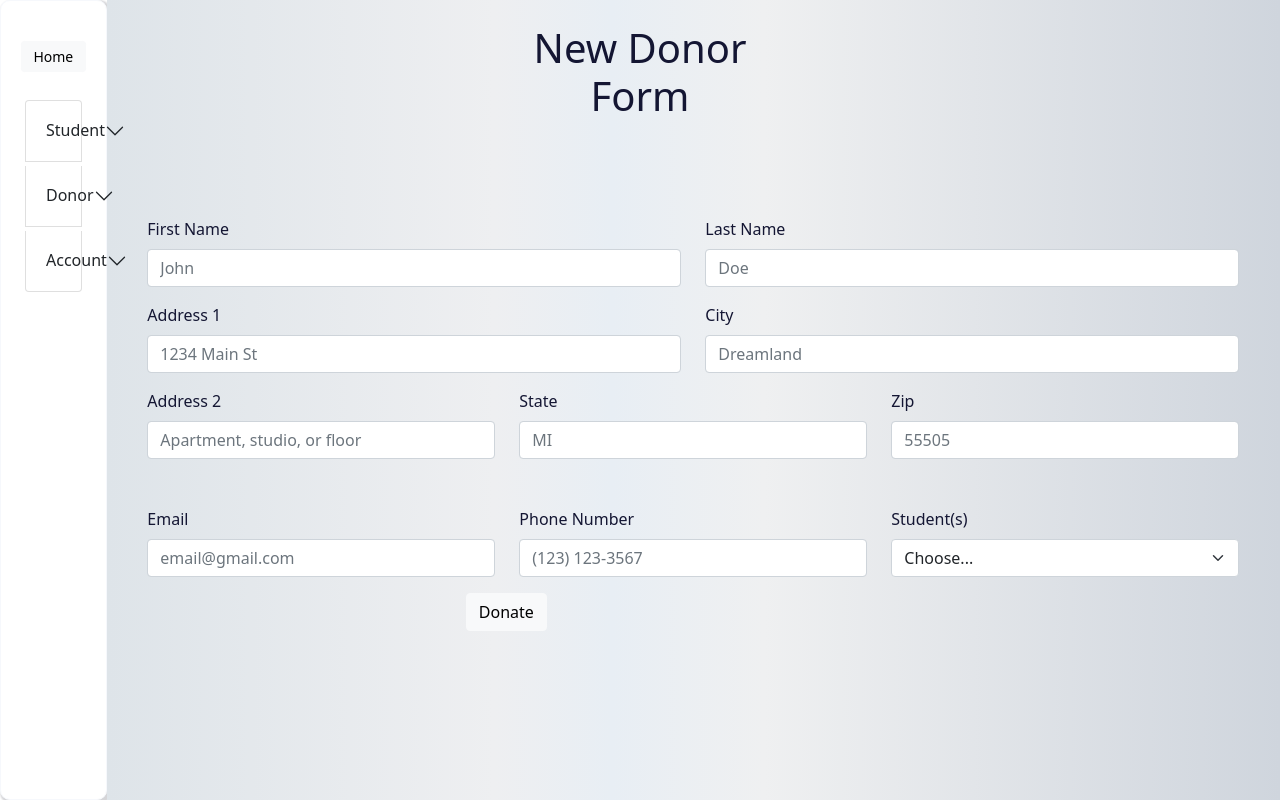
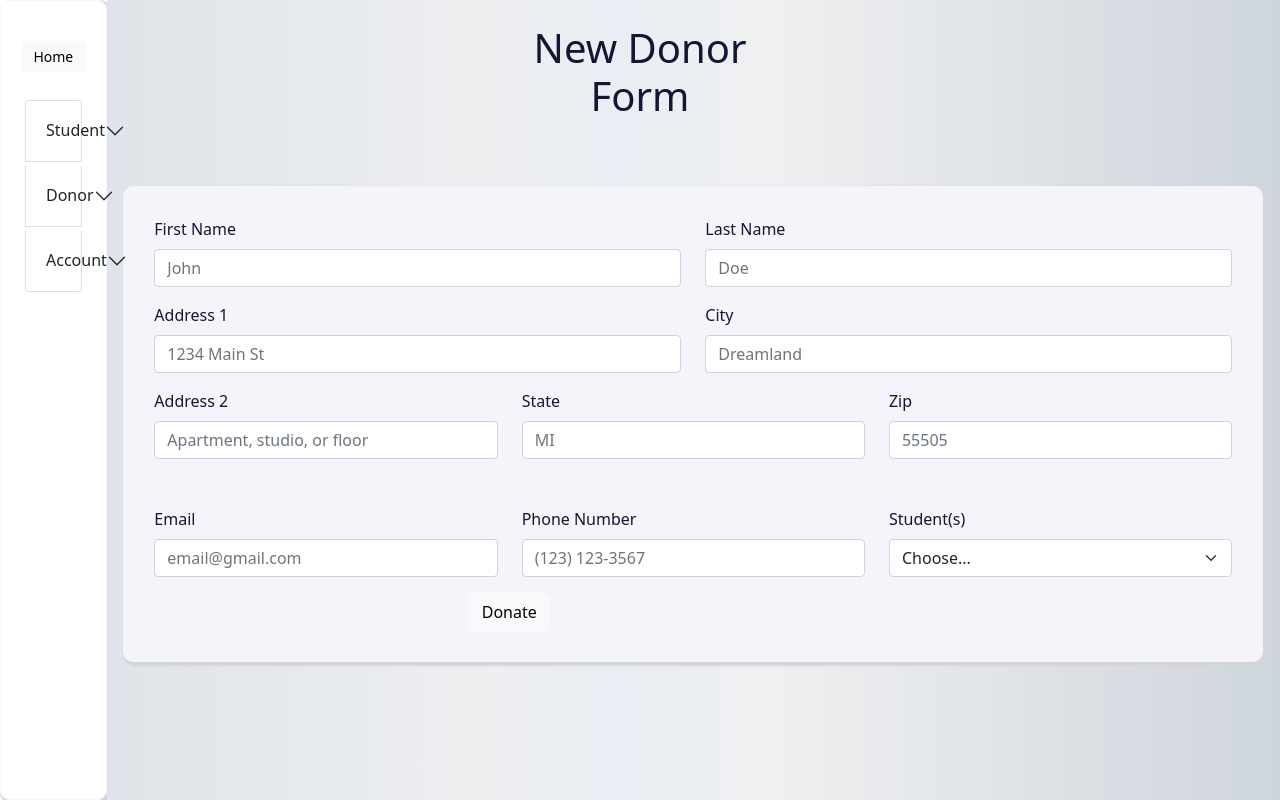
Before and after one commit to veggiepilot/gca-donor-dashboard-react-app, a React (Create React App) app in the folder client/: page /NewDonation in a window 1280 px wide. Built offline with nearby package versions, Linux system fonts and the light colour scheme.

Commit message:
completed form styling

```diff
--- a/client/src/App.css
+++ b/client/src/App.css
@@ -29,6 +29,36 @@
 
 }
 
+.accountform {
+    padding: 30px;
+    border-style: solid;
+    border-width: 1px;
+    background-color: rgb(244, 244, 250);
+    border-color:  rgba(242, 245, 251, 0.695);
+    border-radius: 10px;
+    box-shadow: 2px 2px 2px 2px rgb(213, 213, 216);
+}
+
+.studentform{
+    padding: 30px;
+    border-style: solid;
+    border-width: 1px;
+    background-color: rgb(244, 244, 250);
+    border-color:  rgba(242, 245, 251, 0.695);
+    border-radius: 10px;
+    box-shadow: 2px 2px 2px 2px rgb(213, 213, 216);
+}
+
+.donorform {
+    padding: 30px;
+    border-style: solid;
+    border-width: 1px;
+    background-color: rgb(244, 244, 250);
+    border-color:  rgba(242, 245, 251, 0.695);
+    border-radius: 10px;
+    box-shadow: 2px 2px 2px 2px rgb(213, 213, 216);
+}
+
 .signin {
     box-sizing: content-box;
 }
--- a/client/src/components/forms/accountForm.js
+++ b/client/src/components/forms/accountForm.js
@@ -8,7 +8,7 @@ const AccountForm = () => {
         <h1 className="py-2">Update Account Information</h1>
       </Container>
 
-      <Container>
+      <Container className="accountform">
         <Form>
           <Row className="mb-3">
             <Form.Group as={Col} controlId="formGridFirstName">
--- a/client/src/components/forms/createStudentForm.js
+++ b/client/src/components/forms/createStudentForm.js
@@ -7,7 +7,7 @@ const CreateStudentForm = () => {
       <Container className=" header d-flex flex-column justify-content-start align-content-start p-3 w-25 fixed-top">
         <h1 className="py-2 ">New Student Form</h1>
       </Container>
-      <Container className="d-flex flex-column justify-center align-center mt-5">
+      <Container className="studentform d-flex flex-column justify-center align-center mt-5 ">
         <Form>
           <Row className="mb-3">
             <Form.Group as={Col} controlId="formGridFirstName">
--- a/client/src/components/forms/donationForm.js
+++ b/client/src/components/forms/donationForm.js
@@ -8,7 +8,7 @@ const donationForm = (props) => {
         <h1 className="py-2">New Donor Form</h1>
       </Container>
 
-      <Container className="d-flex flex-column justify-center align-center mt-5">
+      <Container className="donorform d-flex flex-column justify-center align-center mt-5">
         <Form>
           <Row className="mb-3">
             <Form.Group as={Col} controlId="formGridFirstName">
```
